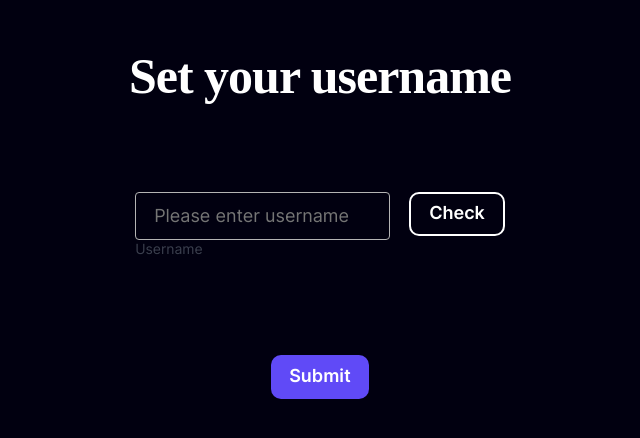
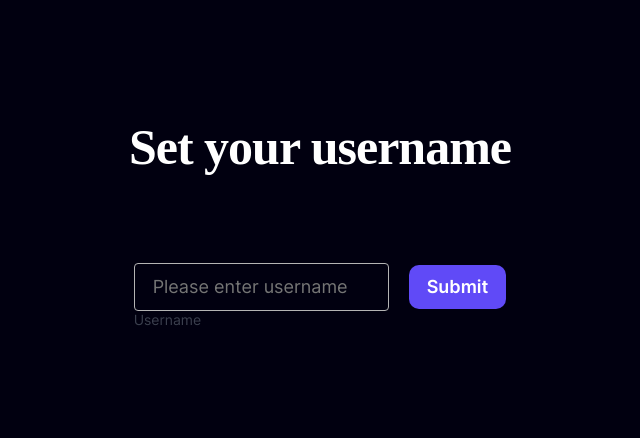
Before and after one commit to mbuslenko/pixold-web, a React (Create React App) app: page /username in a window 1280 px wide. Shown: the part 178-616 px from the top of the page, without its empty margins (320-960 px from the left). Built offline with nearby package versions, Linux system fonts and the light colour scheme; a web font is replaced by a local one.

Commit message:
fix HomePage hexagon sizes, remove check button

```diff
--- a/src/pages/home/HomeHexagonsScreen.scss
+++ b/src/pages/home/HomeHexagonsScreen.scss
@@ -39,7 +39,7 @@
 
 .hexagon-icon, .hexagon-icon-big {
   height: 285px;
-  width: 265px;
+  width: 75%;
 }
 
 .hexagon-icon-small {
--- a/src/pages/username/UsernamePage.scss
+++ b/src/pages/username/UsernamePage.scss
@@ -24,21 +24,10 @@
 .username-controls-wrap {
   padding-top: 85px;
   max-width: 400px;
-  display: grid;
-  grid-template-columns: auto auto;
-  grid-auto-columns: 100%;
-  justify-content: center;
-  gap: 98px 19px;
-  justify-items: center;
-}
-
-.username-btn-check {
-  color: $grey;
 }
 
 .username-btn-submit {
-  grid-column-start: 1;
-  grid-column-end: 3;
+  margin-left: 20px;
 }
 
 @media screen and (max-width: $screen-max-width-smallest) {
@@ -46,13 +35,8 @@
     max-width: 300px;
   }
 
-  .username-input-wrap {
-    grid-column-start: 1;
-    grid-column-end: 3;
-  }
-
   .username-btn-submit {
-    grid-column-start: 2;
-    grid-column-end: 3;
+    display: block;
+    margin: 24px auto 0;
   }
 }
--- a/src/pages/username/UsernamePage.tsx
+++ b/src/pages/username/UsernamePage.tsx
@@ -1,8 +1,8 @@
 import { useState } from 'react';
 import { useNavigate } from 'react-router-dom';
 
+import { getAxiosInstance } from '../../shared/ts/axiosInstance';
 import { GetResponseUsernameCheck } from '../../shared/ts/types';
-import { getAxiosInstance } from '../../shared/ts/axiosInstance';
 
 import { Button } from '../../components/button/Button';
 import { Input } from '../../components/input/Input';
@@ -17,38 +17,31 @@ export const UsernamePage: React.FC = () => {
   const [username, setUsername] = useState<string>('');
   const [usernameStatus, setUsernameStatus] = useState<InputStatus>();
 
-  const checkPostErrorCallback = () => {
+  const submitUsernameCallback = () => {
+    if (username.length === 0 || usernameStatus === 'invalid') {
       setUsernameStatus('invalid');
-  };
 
-  const checkUsernameCallback = () => {
+      return;
+    }
+
     request({
       requestConfig: {
         method: 'get',
         url: `/user/check/username/${username}`,
       },
-      onResponse: checkPostResponseCallback,
-      onError: checkPostErrorCallback,
+      onResponse: submitUsernameResponseCallback,
+      onError: () => setUsernameStatus('invalid'),
     });
   };
 
-  const checkPostResponseCallback = (response: GetResponseUsernameCheck) => {
-    if (response.data.result) {
-      setUsernameStatus('valid');
-    } else {
+  const submitUsernameResponseCallback = (response: GetResponseUsernameCheck) => {
+    if (!response.data.result) {
       setUsernameStatus('invalid');
-    }
-  };
 
-  const onInputCallback = (text: string, status: InputStatus | undefined) => {
-    setUsername(text);
-    setUsernameStatus(status);
-  };
-
-  const submitCallback = () => {
-    if (usernameStatus === 'invalid') {
       return;
     }
+
+    setUsernameStatus('valid');
 
     request({
       requestConfig: {
@@ -57,32 +50,29 @@ export const UsernamePage: React.FC = () => {
         data: { username },
       },
       onResponse: () => navigate('/wallet'),
-      onError: checkPostErrorCallback,
     });
+  };
+
+  const inputCallback = (text: string, status: InputStatus | undefined) => {
+    setUsername(text);
+    setUsernameStatus(status);
   };
 
   return (
     <section className="username-wrap">
       <h1 className="username-title">Set your username</h1>
       <main className="username-controls-wrap">
-        <div className="username-input-wrap">
         <Input
           type="text"
           placeholder="Please enter username"
           description="Username"
-            onInput={onInputCallback}
+          onInput={inputCallback}
           status={usernameStatus}
-          />
-        </div>
-        <Button
-          text="Check"
-          appearance={{ priority: 'secondary', theme: 'black-white' }}
-          onClick={checkUsernameCallback}
         />
         <Button
           text="Submit"
           appearance={{ priority: 'primary' }}
-          onClick={submitCallback}
+          onClick={submitUsernameCallback}
           className="username-btn-submit"
         />
       </main>
```
Lines whose indentation alone changed are shown as unchanged.
